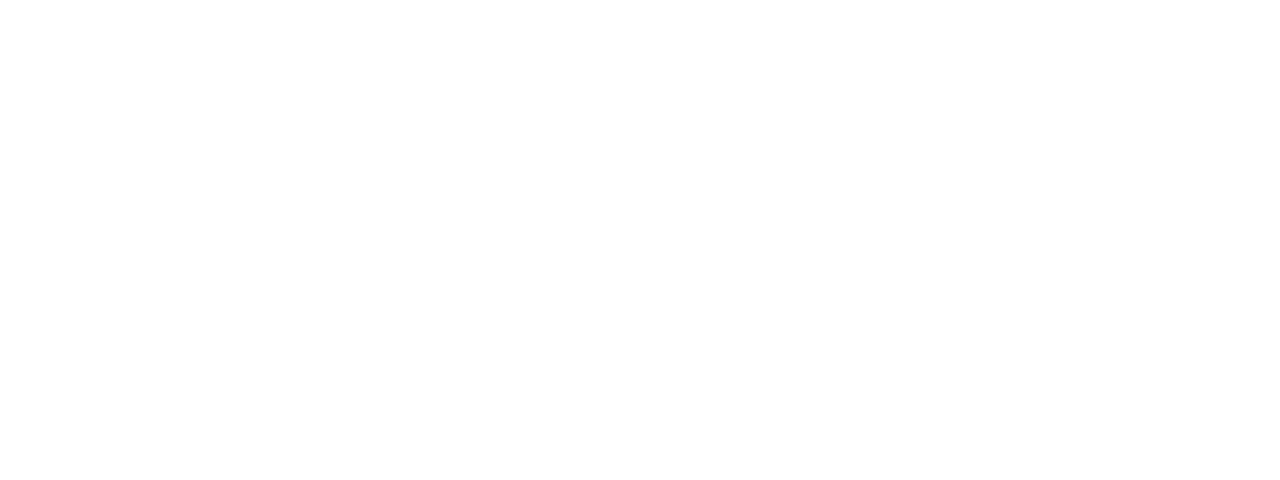
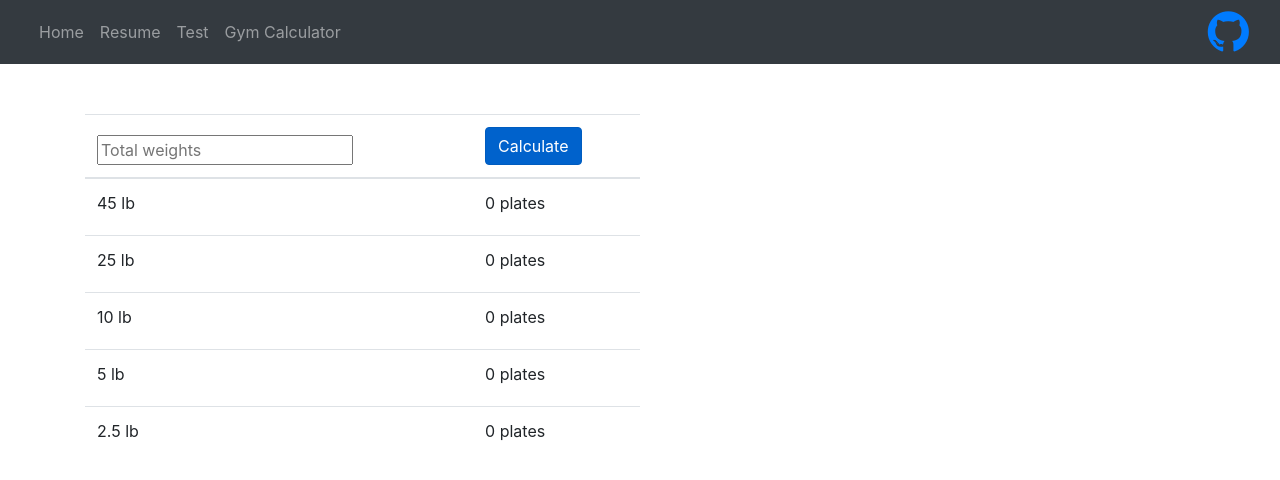
Before and after one commit to chrisivey01/homeWeb, a React (Create React App) app: page /gymcalc in a window 1280 px wide. Shown: the top 480 px of the page. Built offline with nearby package versions, Linux system fonts and the light colour scheme.

Commit message:
website updates

```diff
--- a/src/App.css
+++ b/src/App.css
@@ -24,6 +24,15 @@
 
 .container{
   margin-left:50px;
+  margin-top:50px;
+}
+
+.table{
+  width:50% !important;
+}
+
+#github{
+  float:right;
 }
 @keyframes App-logo-spin {
   from { transform: rotate(0deg); }
--- /dev/null
+++ b/src/Test.js
@@ -0,0 +1,21 @@
+import React,{Component} from 'react'
+import Sidebar from './navbar/Sidebar'
+
+import {test} from './Utils'
+import 'bootstrap/dist/css/bootstrap.min.css'
+
+
+export default class Test extends Component{
+    render(){
+        return(
+        <div>
+            <Sidebar/>
+                <div className="container">
+
+                     test
+                </div>
+        </div>
+
+        )
+    }
+}
--- /dev/null
+++ b/src/Utils.js
@@ -0,0 +1,4 @@
+
+export function test(){
+    alert("roopa is a weenie")
+};
--- /dev/null
+++ b/src/gymcalc/GymCalc.js
@@ -0,0 +1,134 @@
+import React, {Component} from 'react';
+import Sidebar from '../navbar/Sidebar';
+import 'bootstrap/dist/css/bootstrap.min.css';
+import '../App.css';
+
+
+export default class GymCalc extends Component{
+    constructor(props){
+        super(props);
+        this.state = {
+            weight:'',
+            fortyFives:0,
+            twentyFives:0,
+            tens:0,
+            fives:0,
+            twoPointFives:0,
+
+        };
+    }
+    weightTotal = (event) => {
+        this.setState({ weight: event.target.value })
+    }
+
+
+    calculateWeight = () => {
+        let {weight, fortyFives,twentyFives,tens,fives,twoPointFives} = this.state;
+        fortyFives = 0;
+        twentyFives = 0;
+        tens = 0;
+        fives = 0;
+        twoPointFives = 0;
+        this.setState({weight: weight});
+        this.setState({fortyFives: fortyFives});
+        this.setState({twentyFives: twentyFives});
+        this.setState({tens: tens});
+        this.setState({fives: fives});
+        this.setState({twoPointFives: twoPointFives});
+
+        let bar = 45;
+        weight = weight - bar;
+
+        while (weight > 0) {
+            if (weight >= 90) {
+                weight = weight - 90;
+                fortyFives += 2;
+                this.setState({fortyFives: fortyFives})
+            } else if (weight >= 50) {
+                weight = weight - 50;
+                twentyFives += 2;
+                this.setState({twentyFives: twentyFives})
+            } else if (weight >= 20) {
+                weight = weight - 20;
+                tens += 2;
+                this.setState({tens: tens})
+            } else if (weight >= 10) {
+                weight = weight - 10;
+                fives += 2;
+                this.setState({fives: fives})
+            } else if (weight >= 5) {
+                weight = weight - 5;
+                twoPointFives += 2;
+                this.setState({twoPointFives: twoPointFives})
+            } else if (weight < 5) {
+                return;
+            }
+        }
+    }
+
+    render(){
+        return(
+            <div>
+          <Sidebar/>
+              <div className="container">
+                  <table className="table">
+                      <thead>
+                        <tr>
+                          <th>
+                              <input id="weightCalc" placeholder="Total weights" value={this.state.weight} onChange={this.weightTotal}/>
+                          </th>
+                            <th>
+                                <button className="btn btn-primary active" onClick={this.calculateWeight}>Calculate</button>
+                            </th>
+                        </tr>
+                      </thead>
+                      <tbody>
+                        <tr>
+                            <td>
+                              <label>45 lb</label>
+                            </td>
+                            <td>
+                              <label>{this.state.fortyFives} plates </label>
+                            </td>
+                        </tr>
+                        <tr>
+                            <td>
+                                <label>25 lb</label>
+                            </td>
+                            <td>
+                                <label>{this.state.twentyFives} plates</label>
+                            </td>
+                        </tr>
+                      <tr>
+                          <td>
+                            <label>10 lb</label>
+                          </td>
+                          <td>
+                            <label>{this.state.tens} plates </label>
+                          </td>
+                        </tr>
+                      <tr>
+                          <td>
+                            <label>5 lb</label>
+                          </td>
+                          <td>
+                            <label>{this.state.fives} plates </label>
+                          </td>
+                      </tr>
+                      <tr>
+                        <td>
+                            <label>2.5 lb</label>
+                        </td>
+                          <td>
+                              <label>{this.state.twoPointFives} plates</label>
+                          </td>
+                      </tr>
+                  </tbody>
+
+                 </table>
+              </div>
+            </div>
+
+        );
+    }
+}
--- a/src/home/Home.js
+++ b/src/home/Home.js
@@ -1,15 +1,22 @@
 import React from 'react'
 import Sidebar from '../navbar/Sidebar'
 import 'bootstrap/dist/css/bootstrap.min.css';
+import '../App.css';
+import logo from '../Chrislogo.svg'
 
 export default () =>
     <div>
         <div>
             <Sidebar/>
         </div>
-        <div className="row">
-            <div className="col-sm-4">
-                home
+        <div className="container">
+            <div className="row">
+                <div className="col-sm-4">
+                    Welcome to my website
+                </div>
+                <div className="col-sm-4">
+                    <img className="App-logo" alt=""src={logo}/>
+                </div>
             </div>
         </div>
     </div>
--- a/src/navbar/Sidebar.js
+++ b/src/navbar/Sidebar.js
@@ -1,21 +1,36 @@
 import React from 'react';
 import 'bootstrap/dist/css/bootstrap.min.css';
 import {Link} from 'react-router-dom';
+import 'font-awesome/css/font-awesome.min.css';
+
+
 
 export default () =>
 
+
 <div>
     <nav className="navbar navbar-expand-sm bg-dark navbar-dark">
+        <div className="col-sm-4">
             <ul className="navbar-nav">
-            <li className="nav-item active">
+                <li className="nav-item">
                     <Link to='/' className="nav-link">Home</Link>
                 </li>
                 <li className="nav-item">
                     <Link to='/resume' className="nav-link" >Resume</Link>
                 </li>
-            {/*<li className="nav-item">*/}
-                {/*<Link to='/contact' className="nav-link">Contact</Link>*/}
-            {/*</li>*/}
+                <li className="nav-item">
+                    <Link to='/test' className="nav-link">Test</Link>
+                </li>
+                <li className="nav-item">
+                    <Link to='/gymcalc' className="nav-link">Gym Calculator</Link>
+                </li>
             </ul>
+        </div>
+        <div className="col-sm-4">
+        </div>
+        <div className="col-sm-4">
+            {/*<div id="github" className="fa fa-github fa-w-16 fa-3x pull-right" href={"https://github.com/chrisivey01"} ></div>*/}
+            <a href={"https://github.com/chrisivey01"}><div className={"fa fa-github fa-w-16 fa-3x pull-right" }> </div> </a>
+        </div>
     </nav>
 </div>
--- a/src/resume/Resume.js
+++ b/src/resume/Resume.js
@@ -8,9 +8,11 @@
         <div>
             <Sidebar/>
         </div>
-        <div className="row">
-            <div className="col-sm-4">
-                Resume
-            </div>
+        <div className="container">
+            <div className="row">
+                <div className="col-sm-4">
+                    Resume
+                </div>
+             </div>
         </div>
     </div>
--- a/src/routes/Routes.js
+++ b/src/routes/Routes.js
@@ -3,12 +3,17 @@
 
 import Home from '../home/Home'
 import Resume from '../resume/Resume'
+import GymCalc from '../gymcalc/GymCalc'
+import Test from '../Test'
+
 
 export default () => (
     <BrowserRouter>
         <Switch>
             <Route path="/" exact component={Home}/>
             <Route path="/resume" exact component={Resume}/>
+            <Route path="/test" exact component={Test}/>
+            <Route path="/gymcalc" exact component={GymCalc}/>
         </Switch>
     </BrowserRouter>
 
```
Also changed, not shown: src/App.js (line endings or trailing spaces), src/Chrislogo.svg (added), src/github.svg (added). Lines whose indentation alone changed are shown as unchanged.
